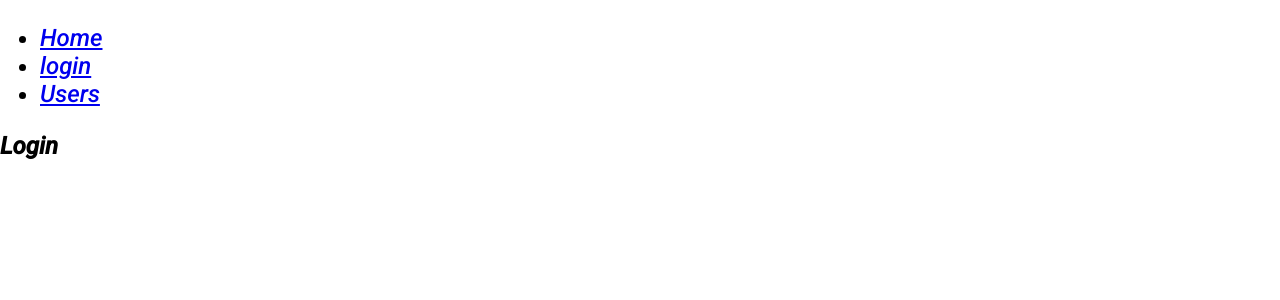
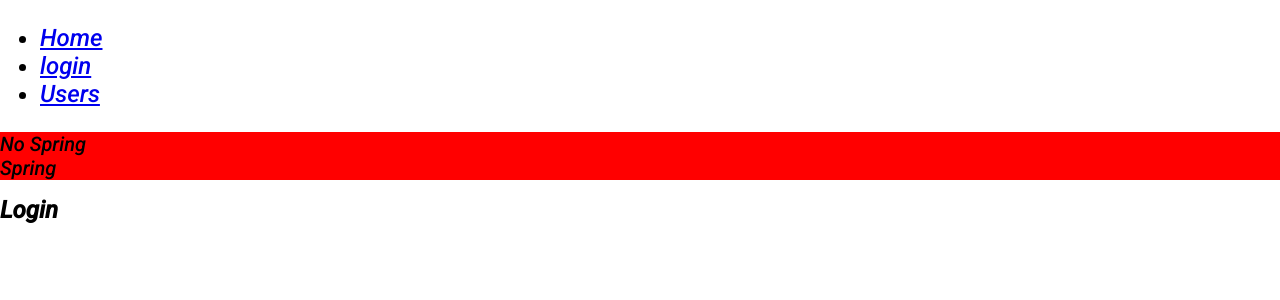
Before and after one commit to shunfu1996/todolist-Brian, a React (Create React App) app: page /login in a window 1280 px wide. Shown: the top 300 px of the page. Built offline with nearby package versions, Linux system fonts and the light colour scheme.

Commit message:
learning Spring

```diff
--- a/src/components/Login/Login.css
+++ b/src/components/Login/Login.css
@@ -0,0 +1,15 @@
+.blue{
+    background-color: blue;
+}
+
+.red{
+    background-color: red;
+}
+
+.font{
+    font-size: 50px;
+}
+
+.font-small{
+    font-size: 20px;
+}
--- a/src/components/Login/Login.js
+++ b/src/components/Login/Login.js
@@ -1,9 +1,25 @@
 import './Login.css';
 import React, { useState,useEffect } from "react";
+import { useSpring, animated } from 'react-spring'
 
 export default function Login() {
+    const [test, setTest] = useState(false)
+    const noSpring = () =>{
+        setTest(!test)
+    }
+
+    const styles = useSpring({
+        backgroundColor: test ? "blue" : "red",
+        fontSize: test ? 50 : 20 ,
+        })
     return(
         <>
+            <div className={test?"blue font":"red font-small"} onClick={noSpring} >
+                No Spring
+            </div>
+            <animated.div className="font" style={styles} onClick={noSpring} >
+                Spring
+            </animated.div>
             <h1>Login</h1>
         </>
     )
```
